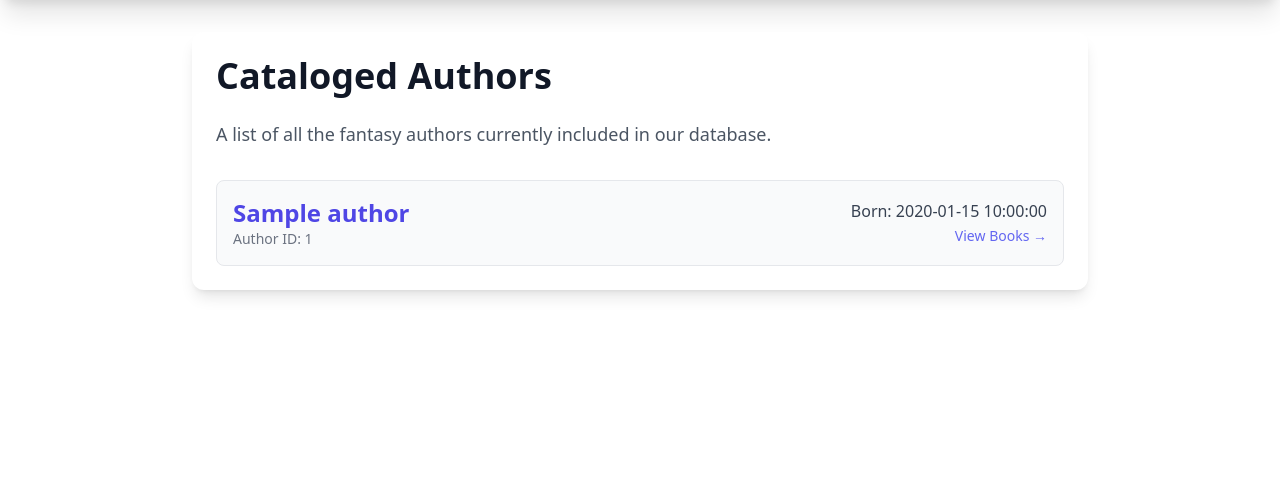
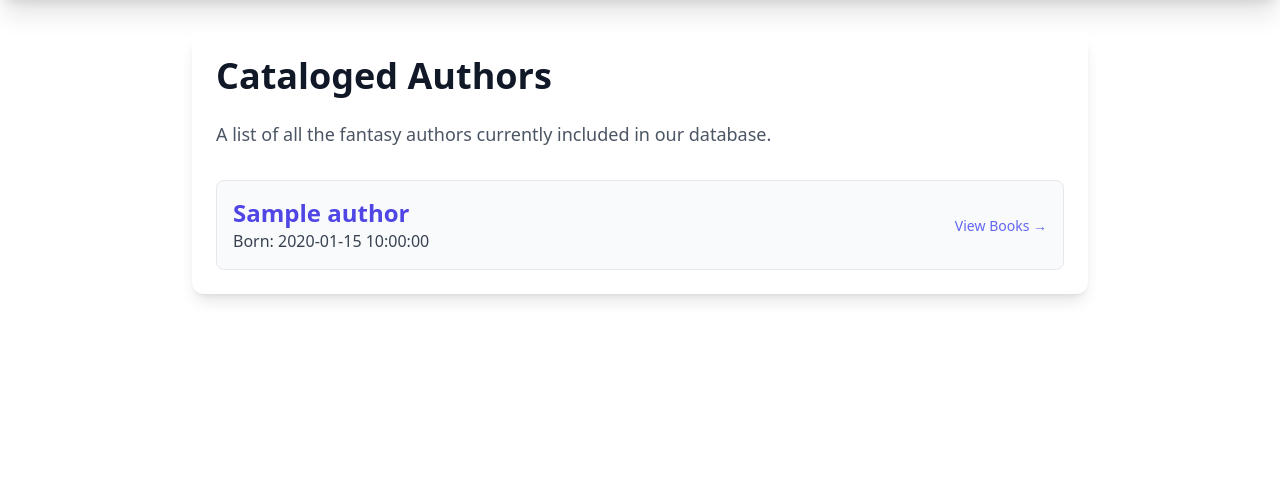
Before and after one commit to SolUrsi/IKT222-Assignment-2, a Flask app: template templates/authors.html in a window 1280 px wide. Shown: the part 64-553 px from the top of the page. Run offline with Flask 3, Linux system fonts and the light colour scheme; the template is opened without the code that fills it: most values are stand-ins (such as "Sample title", 1, 10 or a date in 2020); some libraries are stand-ins or nearby versions.

Commit message:
Redid some typos

```diff
--- a/app.py
+++ b/app.py
@@ -58,7 +58,7 @@ def init_db():
         );
         INSERT INTO authors (name, dob) VALUES ('Rick Riordan', '05-06-1964');
         INSERT INTO authors (name, dob) VALUES ('Christopher Paolini', '17-11-1983');
-        INSERT INTO authors (name, dob) VALUES ('Rick Riordan', '31-07-1965');
+        INSERT INTO authors (name, dob) VALUES ('J.K. Rowling', '31-07-1965');
     """)
     db.commit()
 
--- a/templates/authors.html
+++ b/templates/authors.html
@@ -11,10 +11,9 @@
     <div class="bg-gray-50 p-4 border border-gray-200 rounded-lg flex justify-between items-center hover:bg-gray-100 transition duration-150">
         <div>
             <h2 class="text-2xl font-semibold text-indigo-600">{{ author.name }}</h2>
-            <p class="text-sm text-gray-500">Author ID: {{ author.id }}</p>
+            <p class="text-md font-medium text-gray-700">Born: {{ author.dob }}</p>
         </div>
         <div class="text-right">
-            <p class="text-md font-medium text-gray-700">Born: {{ author.dob }}</p>
             <a href="#" class="text-sm text-indigo-500 hover:text-indigo-700">View Books &rarr;</a>
         </div>
     </div>
```
